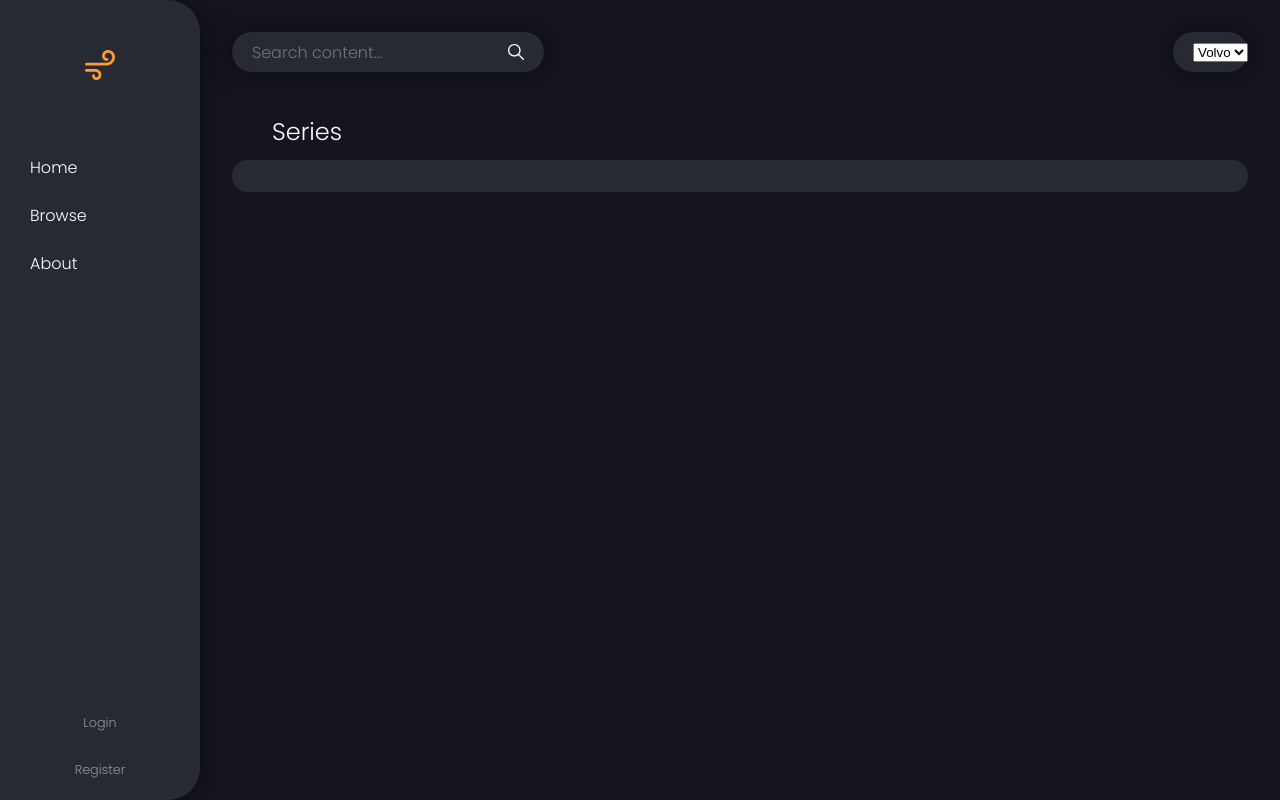
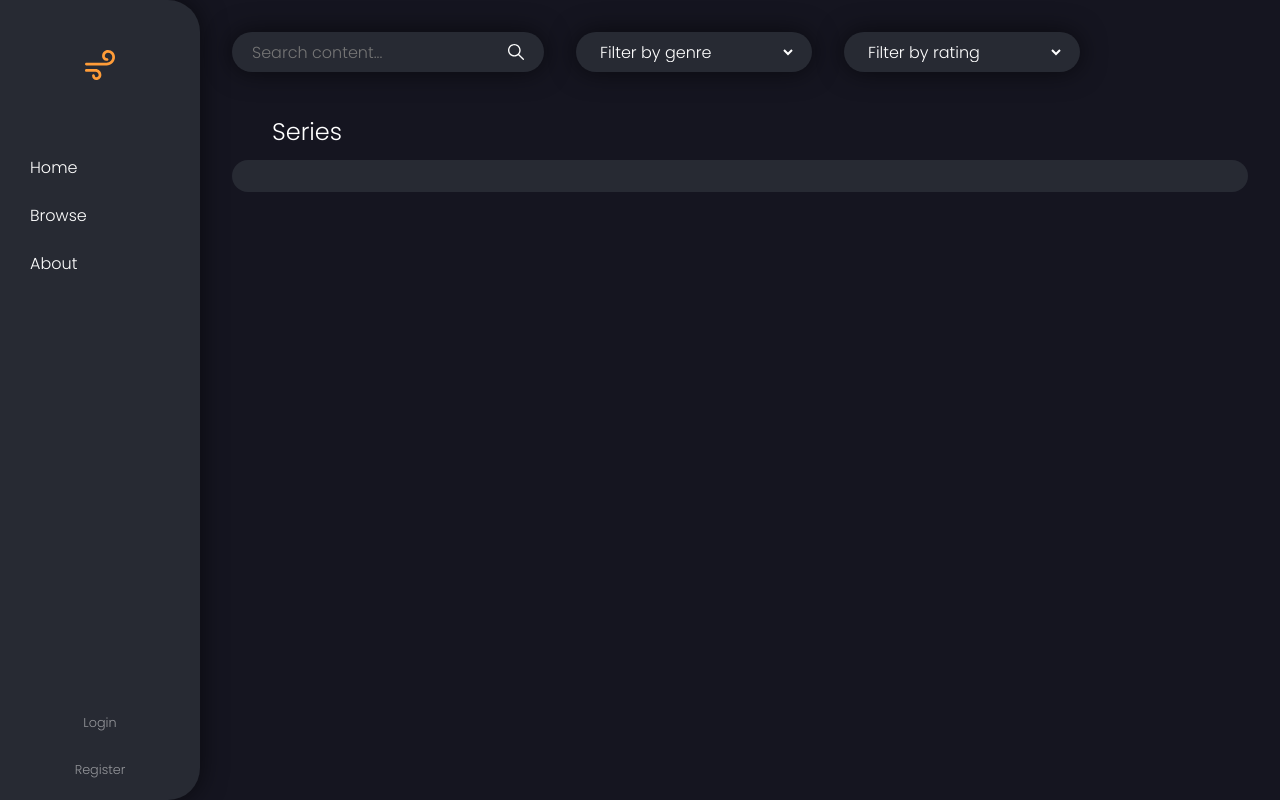
Before and after one commit to celian-rib/windy-movies, a Symfony app: template templates/series/browse_series.html.twig in a window 1280 px wide. Run offline with Twig, Linux system fonts and the light colour scheme; the template is opened without the code that fills it, so the values that code supplies are empty; some libraries are stand-ins or nearby versions.

Commit message:
Add filter inputs

```diff
--- a/public/stylesheets/content.css
+++ b/public/stylesheets/content.css
@@ -36,7 +36,7 @@
     align-items: center;
     justify-content: space-between;
 }
-#search-header > form {
+#search-header .form-input-container {
     height: 40px;
     width: fit-content;
     border-radius: 30px;
@@ -58,19 +58,31 @@
     padding: 0 2em 0 2em;
 }
 
-#search-header > form > input {
+#search-header .form-input-container > input {
     background-color: transparent;
     color: white;
     transition: width 1s;
     width: 20vw;
 }
 
-#search-header > form > img {
+#search-header .form-input-container:nth-of-type(n+2){
+    margin-left: 2em;
+}
+
+#search-header select {
+    background-color: transparent;
+    color: white;
+    transition: width 1s;
+    margin-right: 1em;
+    min-width: 200px;
+}
+
+#search-header .form-input-container > img {
     height: 40%;
     margin-right: 20px;
 }
 
-#search-header > form >input:focus {
+#search-header .form-input-container >input:focus {
     width: 30vw;
 }
 
--- a/public/stylesheets/reset.css
+++ b/public/stylesheets/reset.css
@@ -15,7 +15,7 @@ table, caption, tbody, tfoot, thead, tr, th, td,
 article, aside, canvas, details, embed,
 figure, figcaption, footer, header, hgroup,
 menu, nav, output, ruby, section, summary,
-time, mark, audio, video, input {
+time, mark, audio, video, input, select {
 	margin: 0;
 	padding: 0;
 	border: 0;
@@ -53,10 +53,11 @@ a {
 	color: white;
 	text-decoration: none;
 }
-input {
+input, select {
 	color: white;
+	background-color: transparent;
 }
-input:focus {
+input:focus, select:focus {
     outline: none;
 }
 input:-webkit-autofill,
--- a/templates/series/browse_series.html.twig
+++ b/templates/series/browse_series.html.twig
@@ -9,32 +9,45 @@
 {% block title %}Browse
 {% endblock %}
 
+{% set curr_search = app.request.get('search') %}
+{% set curr_genre = app.request.get('genre') %}
+{% set curr_rating = app.request.get('rating') %}
+
 {% block app %}
-	<header id="search-header" class="influx-container">
-		<form action="{{ path('series_index') }}" method="GET" class="shadow">
-			<input name="search" type="text" placeholder="Search content..."/>
+	<form id="search-header" style="justify-content: flex-start;" class="influx-container" action="{{ path('series_index') }}" method="GET">
+		<div class="form-input-container shadow">
+			<input value="{{ curr_search ? curr_search : '' }}" name="search" type="text" placeholder="Search content..."/>
 			<img src="{{ asset('imgs/search.svg') }}"/>
-		</form>
-	    {# {{ form_start(registrationForm) }} #}
-		<form action="{{ path('series_index') }}" method="GET" class="shadow">
-			<select onchange="this.form.submit()" id="cars" name="cars">
-				<option value="volvo">Volvo</option>
-				<option value="saab">Saab</option>
-				<option value="fiat">Fiat</option>
-				<option value="audi">Audi</option>
+		</div>
+		<div class="form-input-container shadow">
+			<select onchange="this.form.submit()" name="genre">
+				<option value="" {{ curr_genre == null ? 'selected' }} disabled>Filter by genre</option>
+				{% for genre in genres %}
+					<option {{ curr_genre == genre.getId() ? 'selected' }} value="{{ genre.getId() }}">{{ genre.getName() }}</option>
+				{% endfor %}
 			</select>
-		</form>
-	    {# {{ form_end(registrationForm) }} #}
-	</header>
-
-	{% if app.request.get('search') %}
-		<div class="influx-container separator">
-			<h1>Results for "{{  app.request.get('search') }}"</h1>
-			<a class="shadow button" href="{{ path('series_index') }}">clear</a>
 		</div>
-	{% else %}
-		<h1 class="separator">Series</h1>
-	{% endif %}
+		<div class="form-input-container shadow">
+			<select onchange="this.form.submit()" name="rating">
+				<option value="" {{ curr_rating == null ? 'selected' }} disabled>Filter by rating</option>
+				{% for rate in ratings %}
+					<option {{ curr_rating == rate ? 'selected' }} value="{{ rate }}">{{ rate }}</option>
+				{% endfor %}
+			</select>
+		</div>
+		{% if curr_search is not null or curr_genre is not null or curr_rating is not null %}
+			<a style="margin-left: 3em;" href="{{ path('series_index') }}" class="button shadow">Clear filters</a>
+		{% endif %}
+	</form>
+	{#
+		{% if app.request.get('search') %}
+			<div class="influx-container separator">
+				<h1>Results for "{{  app.request.get('search') }}"</h1>
+				<a class="shadow button" href="{{ path('series_index') }}">clear</a>
+			</div>
+		{% else %} #}
+	<h1 class="separator">Series</h1>
+	{# {% endif %} #}
 
 	<div class="influx-container slot-background">
 		{% for s in series %}
```
Also changed, not shown: src/Controller/SeriesController.php (+12 -5 lines), templates/default/home.html.twig (+4 -4 lines).
